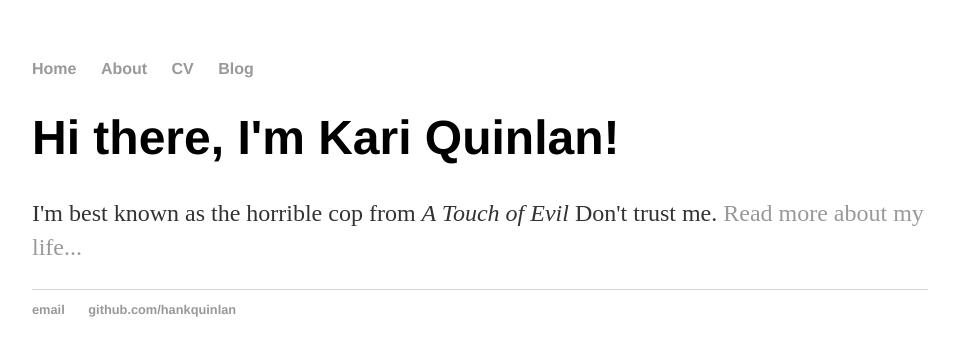
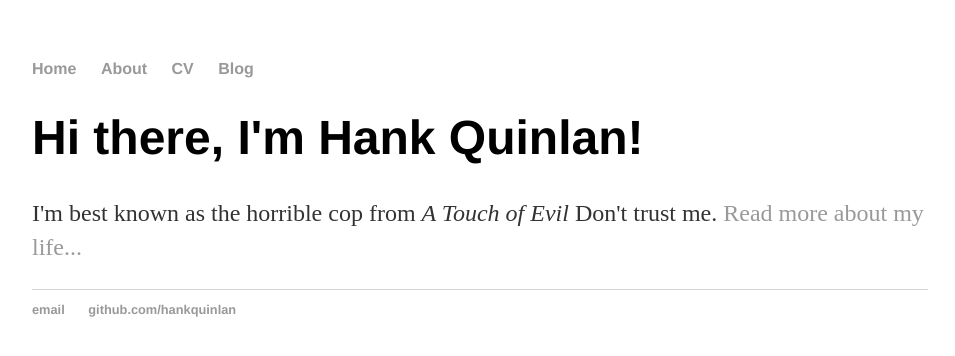
Before and after one commit to miltology/miltology.github.io, a plain HTML site: page index.html in a window 1280 px wide. Shown: the whole page, without its empty margins (160-1115 px from the left). Drawn offline with Linux system fonts and the light colour scheme; files that its build step writes are made by us from their sources.

Commit message:
Update index.html

```diff
--- a/index.html
+++ b/index.html
@@ -5,7 +5,6 @@
 		<!-- link to main stylesheet -->
 		<link rel="stylesheet" type="text/css" href="/css/main.css">
 	</head>
-
 	<body>
 		<nav>
     		<ul>
@@ -17,7 +16,7 @@
 		</nav>
 		<div class="container">
     		<div class="blurb">
-        		<h1>Hi there, I'm Kari Quinlan!</h1>
+        		<h1>Hi there, I'm Hank Quinlan!</h1>
 				<p>I'm best known as the horrible cop from <em>A Touch of Evil</em> Don't trust me. <a href="/about">Read more about my life...</a></p>
     		</div><!-- /.blurb -->
 		</div><!-- /.container -->
```
